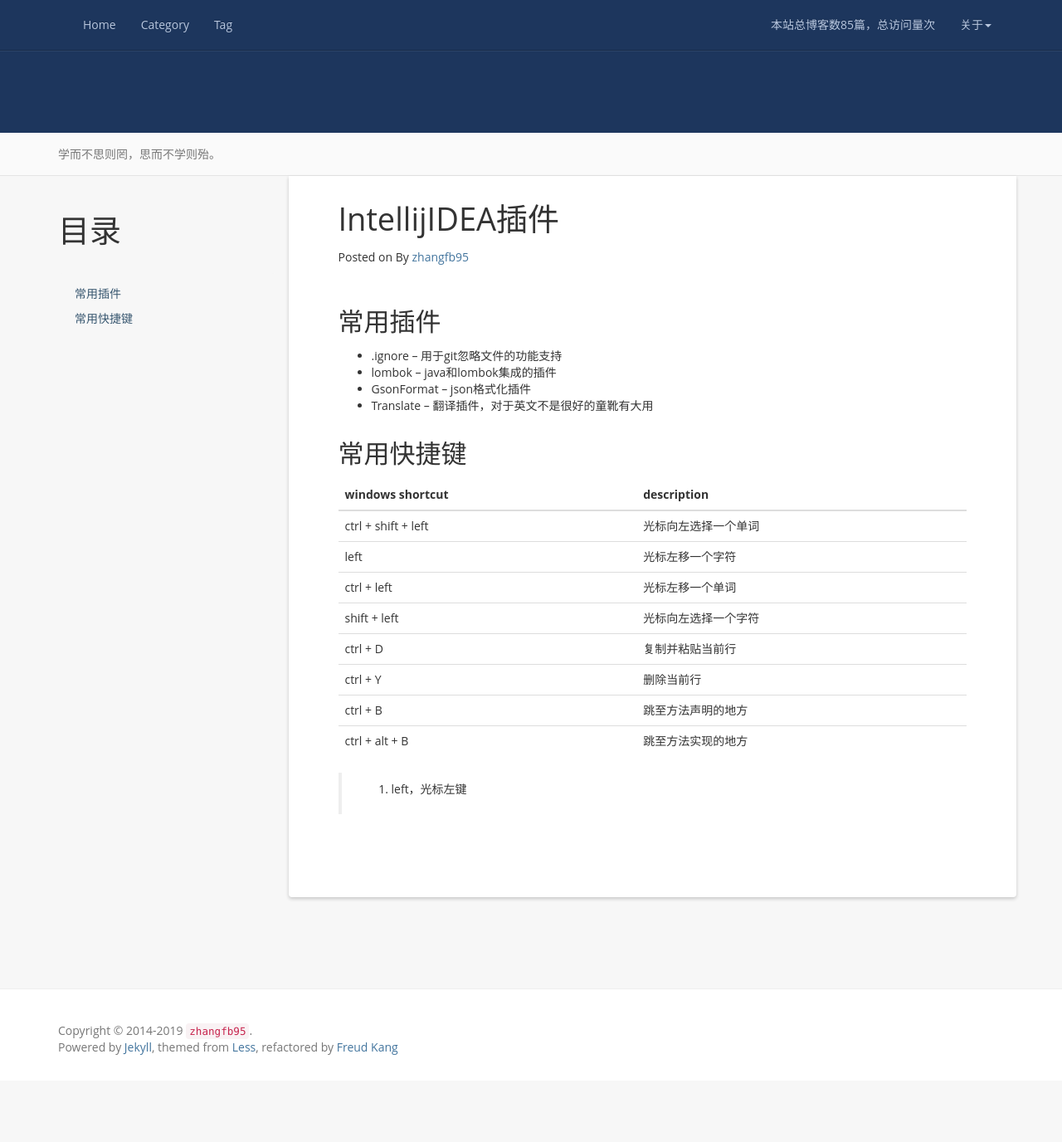
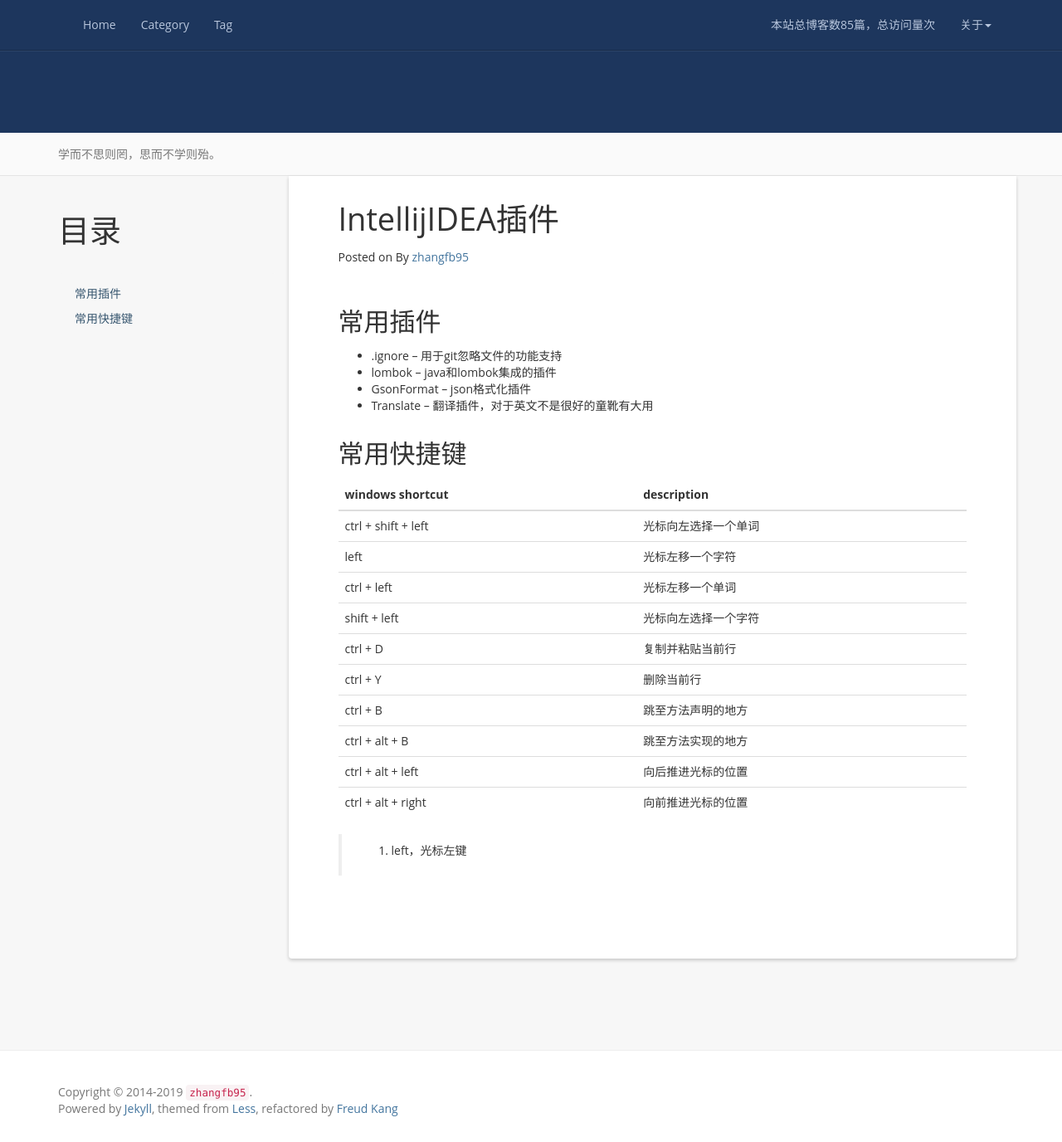
Before and after one commit to zhangfb95/zhangfb95.github.io.bak, a Jekyll site: the page built from plugin-intellij.md, in a window 1280 px wide and 1376 px high. Shown: the whole window at 83% size. Built offline with Jekyll 4.4.1, drawn with Linux system fonts in a browser that asks for light colours; nearby versions of some CDN libraries; a script that is not in the unit is left out; comment, search, counter and statistics services are not loaded.

Commit message:
add more shortcut

```diff
--- a/plugin-intellij.md
+++ b/plugin-intellij.md
@@ -26,5 +26,7 @@
 | ctrl + Y | 删除当前行 |
 | ctrl + B | 跳至方法声明的地方 |
 | ctrl + alt + B | 跳至方法实现的地方 |
+| ctrl + alt + left | 向后推进光标的位置 |
+| ctrl + alt + right | 向前推进光标的位置 |
 
 > 1. left，光标左键
```
